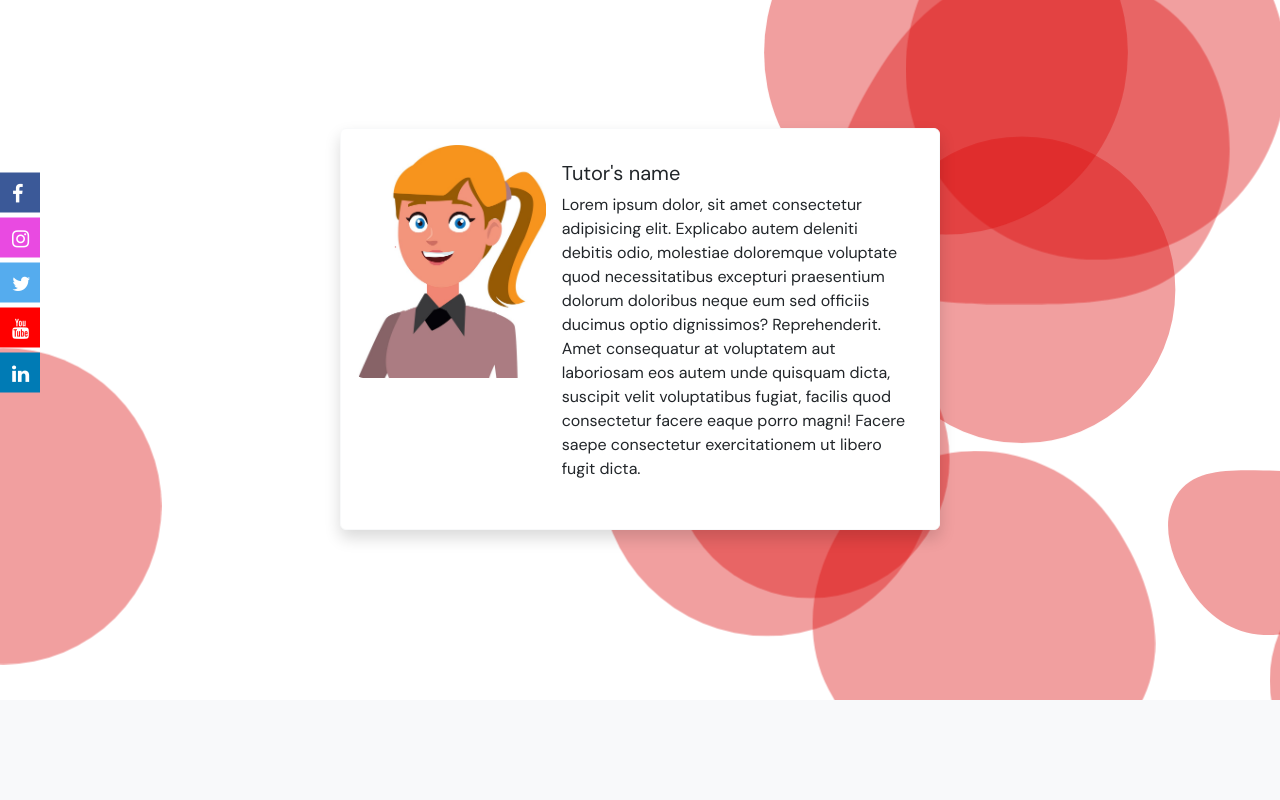
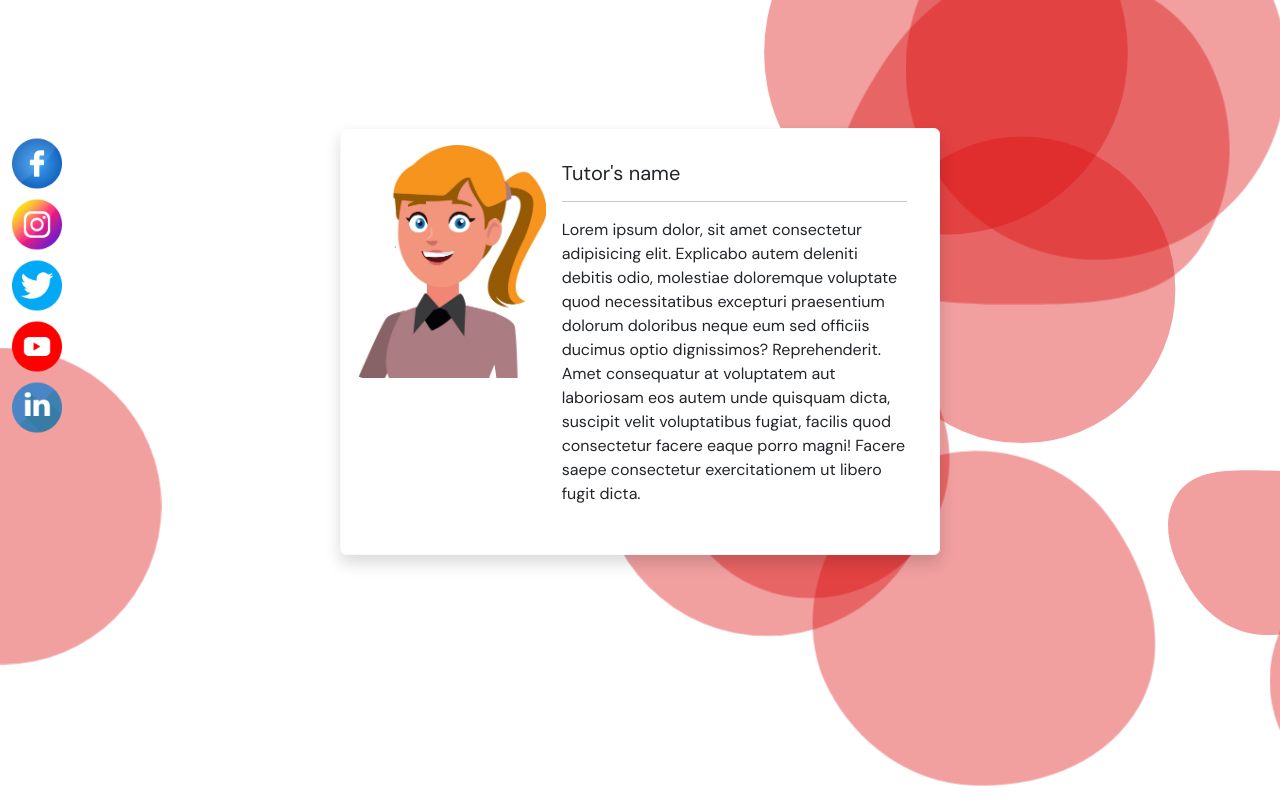
Before and after one commit to iamwahida/Project5-G4, a Symfony app: template templates/tutoring/static.html.twig in a window 1280 px wide. Shown: the part 112-912 px from the top of the page. Before the commit the page ends 812 px from the top, so only its background shows below. Run offline with Twig, Linux system fonts and the light colour scheme; the template is opened without the code that fills it, so the values that code supplies are empty; some libraries are stand-ins or nearby versions.

Commit message:
finsihed social bar

```diff
--- a/public/styling/style.css
+++ b/public/styling/style.css
@@ -15,32 +15,17 @@
 .icons ul {
   padding: initial;
 }
+.icons ul img {
+  width: 50px;
+}
 .icons ul li {
-  height: 40px;
-  width: 40px;
   list-style-type: none;
   padding-left: 12px;
   padding-top: 6px;
   margin-top: 5px;
-  color: #fff;
 }
 .icons ul li:hover {
   padding-left: 30px;
   width: 80px;
   transition: 1s;
-}
-.icons ul .facebook {
-  background: #3b5998;
-}
-.icons ul .youtube {
-  background: #ff0000;
-}
-.icons ul .twitter {
-  background: #55acee;
-}
-.icons ul .instagram {
-  background: #e94ae1;
-}
-.icons ul .linkedin {
-  background: #007bb5;
 }/*# sourceMappingURL=style.css.map */
--- a/public/styling/style.scss
+++ b/public/styling/style.scss
@@ -4,57 +4,6 @@
     font-family: 'DM Sans', sans-serif;
 }
 
-// .fa {
-//     padding: 20px;
-//     width: 55px;
-//     text-align: center;
-//     text-decoration: none;
-//     margin: 5px 2px;
-//     border-radius: 50%;
-//     transition: all 0.5s ease-out;
-
-//     &:hover {
-//         opacity: 0.7;
-//         transform: scale(1.1);
-//     }
-//   }
-
-//   .fa-youtube {
-//     background: #bb0000;
-//     color: white;
-//     &:hover {
-//         color: white;
-//     }
-//   }
-//   .fa-facebook {
-//     background: #3B5998;
-//     color: white;
-//     &:hover {
-//         color: white;
-//     }
-//   }
-
-//   .fa-twitter {
-//     background: #55ACEE;
-//     color: white;
-//     &:hover {
-//         color: white;
-//     }
-//   }
-//   .fa-youtube {
-//     background: #d60e0e;
-//     color: white;
-//     &:hover {
-//         color: white;
-//     }
-//   }
-//   .fa-instagram {
-//     background: #e255e2;
-//     color: white;
-//     &:hover {
-//         color: white;
-//     }
-//   }
 
 // SOCIAL MEDIA
 
@@ -65,19 +14,16 @@
     position: fixed;
     z-index: 100;
     font-size: 20px;
-
-
     ul {
         padding: initial;
-
+        img {
+            width: 50px;
+        }
         li {
-            height: 40px;
-            width: 40px;
             list-style-type: none;
             padding-left: 12px;
             padding-top: 6px;
             margin-top: 5px;
-            color: #fff;
 
             &:hover {
                 padding-left: 30px;
@@ -85,25 +31,5 @@
                 transition: 1s;
             }
         }
-
-        .facebook {
-            background: #3b5998 ;
-        }
-
-        .youtube {
-            background: #ff0000 ;
-        }
-
-        .twitter {
-            background: #55acee ;
-        }
-
-        .instagram {
-            background: #e94ae1 ;
-        }
-
-        .linkedin {
-            background: #007bb5 ;
-        }
     }
 }
--- a/templates/tutoring/static.html.twig
+++ b/templates/tutoring/static.html.twig
@@ -6,7 +6,7 @@
 
 {# style="position:absolute" #}
 {# ANIMATED BACKGROUND DESIGN #}
-<svg style="position:absolute" xmlns="http://www.w3.org/2000/svg" version="1.1" xmlns:xlink="http://www.w3.org/1999/xlink" xmlns:svgjs="http://svgjs.com/svgjs" width="100%" height="700" preserveAspectRatio="none" viewBox="0 0 100% 700">
+<svg style="position:absolute" xmlns="http://www.w3.org/2000/svg" version="1.1" xmlns:xlink="http://www.w3.org/1999/xlink" xmlns:svgjs="http://svgjs.com/svgjs" width="100%" height="100%" preserveAspectRatio="none" viewBox="0 0 100% 100%">
     <g mask="url(&quot;#SvgjsMask1117&quot;)" fill="none">
         <rect width="2500" height="700" x="0" y="0" fill="rgba(255, 255, 255, 1)"></rect>
         <path d="M1813.282,188.28C1849.371,188.638,1891.081,188.078,1909.315,156.932C1927.655,125.605,1910.289,87.298,1890.037,57.173C1872.492,31.074,1844.705,15.328,1813.282,14.08C1779.236,12.728,1743.925,22.166,1725.192,50.628C1704.659,81.824,1700.364,123.6,1720.495,155.057C1739.474,184.714,1778.074,187.931,1813.282,188.28" fill="rgba(219, 16, 16, 0.4)" class="triangle-float3"></path>
@@ -28,7 +28,7 @@
     </g>
     <defs>
         <mask id="SvgjsMask1117">
-            <rect width="100%" height="700" fill="#ffffff"></rect>
+            <rect width="100%" height="100%" fill="#ffffff"></rect>
         </mask>
         <style>
             @keyframes float1 {
@@ -66,11 +66,11 @@
 
 <div class="icons">
     <ul>
-        <a href=""><li class="facebook"><i class="fa fa-facebook"></i></li></a>
-        <a href=""><li class="instagram"><i class="fa fa-instagram"></i></li></a>
-        <a href=""><li class="twitter"><i class="fa fa-twitter"></i></li></a>
-        <a href=""><li class="youtube"><i class="fa fa-youtube"></i></li></a>
-        <a href=""><li class="linkedin"><i class="fa fa-linkedin"></i></li></a>
+        <a href=""><li><img src="images/facebook.png" alt=""></li></a>
+        <a href=""><li><img src="images/instagram.png" alt=""></li></a>
+        <a href=""><li><img src="images/twitter.png" alt=""></li></a>
+        <a href=""><li><img src="images/youtube.png" alt=""></li></a>
+        <a href=""><li><img src="images/linkedin.png" alt=""></li></a>
     </ul>
 </div>
 
@@ -84,19 +84,28 @@
               <div class="col-md-8">
                 <div class="card-body">
                   <h5 class="card-title">Tutor's name</h5>
+                  <hr>
                   <p class="card-text">Lorem ipsum dolor, sit amet consectetur adipisicing elit. Explicabo autem deleniti debitis odio, molestiae doloremque voluptate quod necessitatibus excepturi praesentium dolorum doloribus neque eum sed officiis ducimus optio dignissimos? Reprehenderit.
                   Amet consequatur at voluptatem aut laboriosam eos autem unde quisquam dicta, suscipit velit voluptatibus fugiat, facilis quod consectetur facere eaque porro magni! Facere saepe consectetur exercitationem ut libero fugit dicta.</p>
-                  <p class="card-text text-center">
-                    {# <a href="#" class="fa fa-facebook"></a>
-                    <a href="#" class="fa fa-instagram"></a>
-                    <a href="#" class="fa fa-twitter"></a>
-                    <a href="#" class="fa fa-youtube"></a> #}
-                  </p>
+                  <p class="card-text text-center"></p>
                 </div>
               </div>
             </div>
           </div>
     </div>
 
+    {# <div class="container d-flex justify-content-center mt-5" style="max-width: 600px;">
+        <div class="card mb-3 border border-light shadow p-3 mb-5 bg-body rounded" style="max-width: 300px;">
+            <div class="row g-0">
+              <div class="col-md-8">
+                <div class="card-body">
+                  <h5 class="card-title"><i class="fa fa-solid fa-house-user"></i>Tutoring does not depend on location.</h5>
+                  <p class="card-text">Do you like to get tutoring in person or do you like it more online and nice and convenient? Both options are welcome here.</p>
+                </div>
+              </div>
+            </div>
+          </div>
+    </div> #}
+
 
 {% endblock %}
```
Also changed, not shown: public/images/facebook.png (added), public/images/instagram.png (added), public/images/linkedin.png (added), public/images/twitter.png (added), public/images/youtube.png (added), 1 other file.
